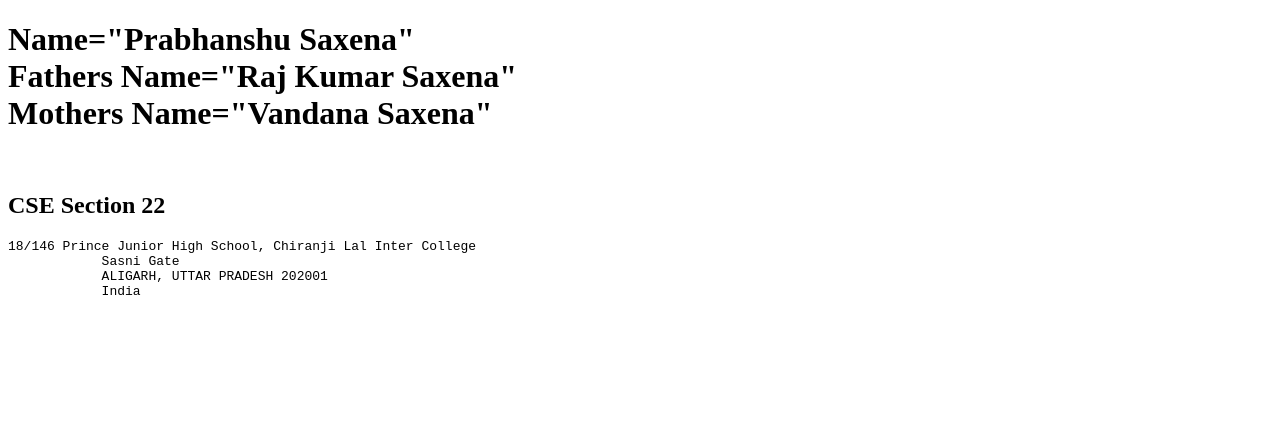
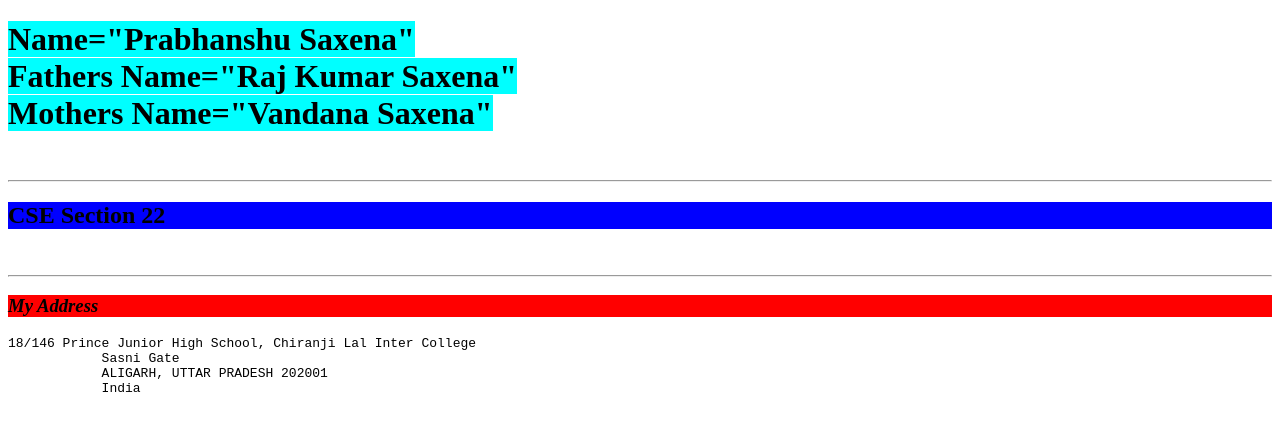
Before and after one commit to Prabhanshu2025B0384/tuto, a plain HTML site: page Web Assignments/index.html in a window 1280 px wide. Drawn offline with Linux system fonts and the light colour scheme.

Commit message:
added background color and stuff

```diff
--- a/Web Assignments/index.html
+++ b/Web Assignments/index.html
@@ -4,8 +4,11 @@
         <title>My First HTML Page </title>
     </head>
     <body>
-        <h1>Name="Prabhanshu Saxena"<br>Fathers Name="Raj Kumar Saxena"<br>Mothers Name="Vandana Saxena"<br></h1><br>
-        <h2>CSE Section 22</h2>
+        <h1><span style="background-color:cyan;" >Name="Prabhanshu Saxena"<br>Fathers Name="Raj Kumar Saxena"<br>Mothers Name="Vandana Saxena"</span><br></h1><br>
+        <hr>
+        <h2  style="background-color:blue;">CSE Section 22</h2><br>
+        <hr>
+        <h3 style="background-color:red;"><i>My Address</i></h3>
         <pre>18/146 Prince Junior High School, Chiranji Lal Inter College
             Sasni Gate
             ALIGARH, UTTAR PRADESH 202001
```
